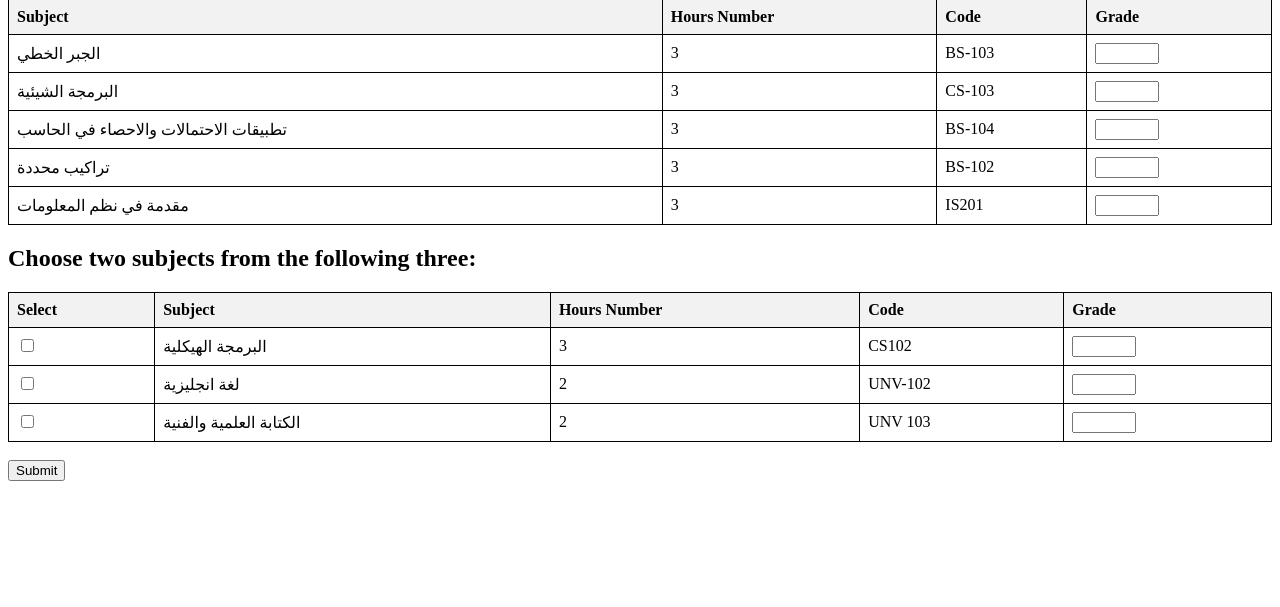
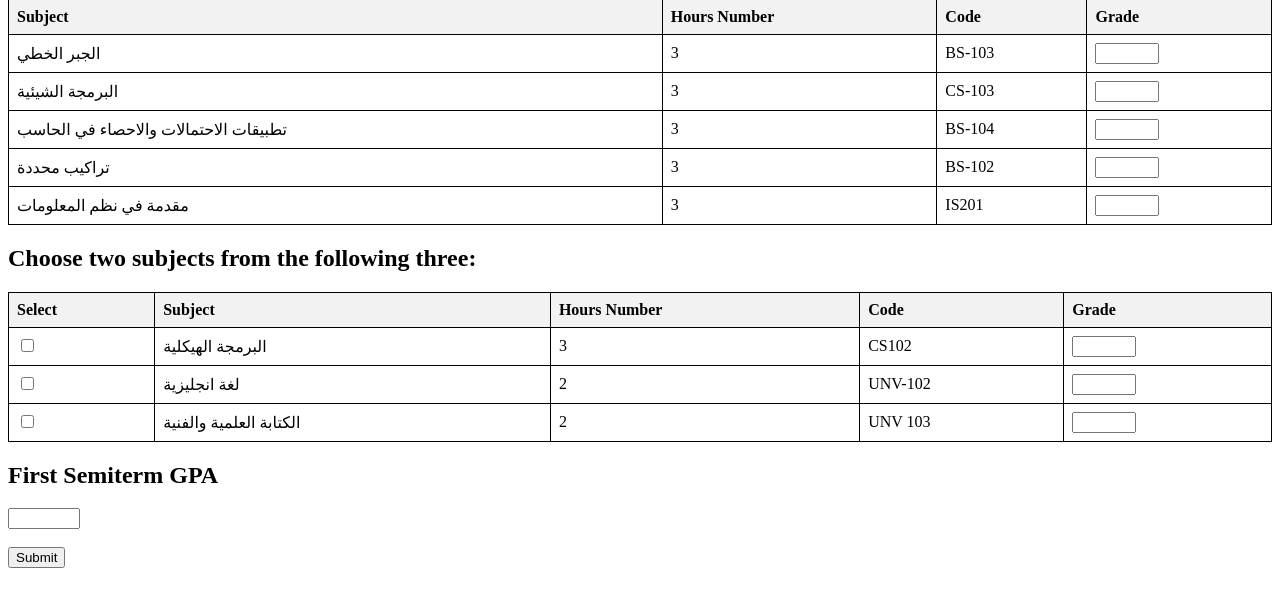
Before and after one commit to ahmed-ellaban/GBA-Calc, a Flask app: page / in a window 1280 px wide. Shown: the part 68-675 px from the top of the page. Run offline with Flask 3, Linux system fonts and the light colour scheme.

Commit message:
count the old gpa and get the total gpa fixing some errors and issues

```diff
--- a/app.py
+++ b/app.py
@@ -2,20 +2,44 @@
 from flask import request
 
 app = Flask(__name__)
+subjects = {"BS-103": "الجبر الخطي", "CS-103": "البرمجة الشيئية", "BS-102": "تراكيب محددة",
+            "BS-104": "تطبيقات الاحتمالات والاحصاء في الحاسب", "IS201": "مقدمة في نظم المعلومات",
+            "CS102": "البرمجة الهيكلية", "UNV-102": "لغة انجليزية", "UNV-103": "الكتابة العلمية والفنية"}
 
 
 @app.route('/gpa_calculator', methods=['POST'])
 def gpa_calculator():
     data = request.get_json()
     items = []
-    gpa = 0
-    for i in range(1, 7):
-        mark = int(request.args.get(f"grade{i}"))
-        grade = gpa_counter(mark)
-        items.append({"grade": grade})
-        gpa += grade
-    gpa /= 7
-    return gpa
+    second_gpa = 0
+    first_gpa = float(data['first_semiterm_gpa'])
+    for key, val in list(data.items())[:5]:
+        mark = float(val)
+        gpa = gpa_counter(mark)
+        items.append({"name": subjects[key], "code": key, "mark": mark, "gpa": gpa})
+        second_gpa += gpa
+
+    if data.get('subject1') and not (data.get('subject2') or data.get('subject3')):
+        # Replaced programming with two courses (Writing and English)
+        mark = float(data['optional-CS102'])
+        gpa = gpa_counter(mark)
+        items.append({"name": subjects['CS102'], "code": 'CS102', "mark": mark, "gpa": gpa})
+        second_gpa += gpa
+        second_gpa /= 6
+        total_gpa = ((first_gpa * 5 * 3) + (second_gpa * 6 * 3)) / 30
+    elif data.get('subject1') and (data.get('subject2') or data.get('subject3')):
+        # 2: Replaced programming with one course (3 hours)
+        mark = float(data['optional-CS102'])
+        gpa = gpa_counter(mark)
+        items.append({"name": subjects['CS102'], "code": 'CS102', "mark": mark, "gpa": gpa})
+        second_gpa += gpa
+        second_gpa /= 6
+        total_gpa = ((first_gpa * 5 * 3) + (second_gpa * 6 * 3)) / 27
+    else:
+        # 3: No changes
+        second_gpa /= 5
+        total_gpa = (first_gpa + second_gpa) / 2
+    return {"items": items, "total_gpa": total_gpa, "second_gpa": second_gpa, "first_gpa": first_gpa}
 
 
 @app.route('/')
@@ -52,15 +76,5 @@
         return 0
 
 
-def total_gpa_calculator(gpa_1, gpa_2, option):
-    if option == 1:
-        total_gpa = ((gpa_1 * 5 * 3) + (gpa_2 * 6 * 3)) / 30
-    elif option == 2:
-        total_gpa = ((gpa_1 * 5 * 3) + (gpa_2 * 6 * 3)) / 27
-    else:
-        total_gpa = (gpa_1 + gpa_2) / 2
-    return total_gpa
-
-
 if __name__ == '__main__':
     app.run(debug=True)
--- a/templates/homepage.html
+++ b/templates/homepage.html
@@ -19,14 +19,14 @@
         }
     </style>
     <script>
-function validateSelection(event) {
+        function validateSelection(event) {
             event.preventDefault(); // Prevent the form from submitting normally
 
             const checkboxes = document.querySelectorAll('input[type="checkbox"]');
             const selected = Array.from(checkboxes).filter(checkbox => checkbox.checked).length;
 
-            if (selected !== 2) {
-                alert('You must select exactly two subjects from the last three.');
+            if (selected <= 1) {
+                alert('اختار مادة واحدة على الاقل فقط من الثلاثة المتاحة');
                 return false;
             }
 
@@ -37,7 +37,7 @@
             // Convert FormData to JSON
             const data = {};
             formData.forEach((value, key) => {
-                data[key] = {value};
+                data[key] = value;
             });
 
             // Send the data using fetch
@@ -51,12 +51,41 @@
             .then(response => response.json())
             .then(data => {
                 console.log('Success:', data);
-                alert('Form submitted successfully');
+                displayResults(data);
             })
             .catch((error) => {
                 console.error('Error:', error);
             });
+        }
 
+        function displayResults(data) {
+            const resultsDiv = document.getElementById('results');
+            resultsDiv.innerHTML = `
+                <h2>Results</h2>
+                <p>First Semiterm GPA: ${data.first_gpa}</p>
+                <p>Second Semiterm GPA: ${data.second_gpa}</p>
+                <p>Total GPA: ${data.total_gpa}</p>
+                <table class="result-table">
+                    <thead>
+                        <tr>
+                            <th>Code</th>
+                            <th>Name</th>
+                            <th>Mark</th>
+                            <th>GPA</th>
+                        </tr>
+                    </thead>
+                    <tbody>
+                        ${data.items.map(item => `
+                            <tr>
+                                <td>${item.code}</td>
+                                <td>${item.name}</td>
+                                <td>${item.mark}</td>
+                                <td>${item.gpa}</td>
+                            </tr>
+                        `).join('')}
+                    </tbody>
+                </table>
+            `;
         }
     </script>
 </head>
@@ -77,31 +106,31 @@
             <td>الجبر الخطي</td>
             <td>3</td>
             <td>BS-103</td>
-            <td><input type="number" max="100" min="1" name="grade1"></td>
+            <td><input type="number" max="100" min="0" name="BS-103"></td>
         </tr>
         <tr>
             <td>البرمجة الشيئية</td>
             <td>3</td>
             <td>CS-103</td>
-            <td><input type="number" max="100" min="1" name="grade2"></td>
+            <td><input type="number" max="100" min="0" name="CS-103"></td>
         </tr>
         <tr>
             <td>تطبيقات الاحتمالات والاحصاء في الحاسب</td>
             <td>3</td>
             <td>BS-104</td>
-            <td><input type="number" max="100" min="1" name="grade3"></td>
+            <td><input type="number" max="100" min="0" name="BS-104"></td>
         </tr>
         <tr>
             <td>تراكيب محددة</td>
             <td>3</td>
             <td>BS-102</td>
-            <td><input type="number" max="100" min="1" name="grade4"></td>
+            <td><input type="number" max="100" min="0" name="BS-102"></td>
         </tr>
         <tr>
             <td>مقدمة في نظم المعلومات</td>
             <td>3</td>
             <td>IS201</td>
-            <td><input type="number" max="100" min="1" name="grade5"></td>
+            <td><input type="number" max="100" min="0" name="IS201"></td>
         </tr>
         </tbody>
     </table>
@@ -124,26 +153,34 @@
             <td>البرمجة الهيكلية</td>
             <td>3</td>
             <td>CS102</td>
-            <td><input type="number" max="100" min="1" name="grade6"></td>
+
+            <td><input type="number" max="100" min="0" name="optional-CS102"></td>
         </tr>
         <tr>
             <td><input type="checkbox" name="subject2" value="UNV-102"></td>
             <td>لغة انجليزية</td>
             <td>2</td>
             <td>UNV-102</td>
-            <td><input type="number" max="100" min="1" name="grade7"></td>
+            <td><input type="number" max="100" min="0" name="optional-UNV-102"></td>
         </tr>
         <tr>
             <td><input type="checkbox" name="subject3" value="UNV-103"></td>
             <td>الكتابة العلمية والفنية</td>
             <td>2</td>
             <td>UNV 103</td>
-            <td><input type="number" max="100" min="1" name="grade8"></td>
+            <td><input type="number" max="100" min="0" name="optional-UNV-103"></td>
         </tr>
         </tbody>
     </table>
-    <br>
+
+    <h2>First Semiterm GPA</h2>
+    <input type="number" max="4" min="0" step="0.01" name="first_semiterm_gpa" required>
+
+    <br><br>
     <input type="submit" value="Submit">
 </form>
+
+<div id="results"></div>
+
 </body>
 </html>
```
